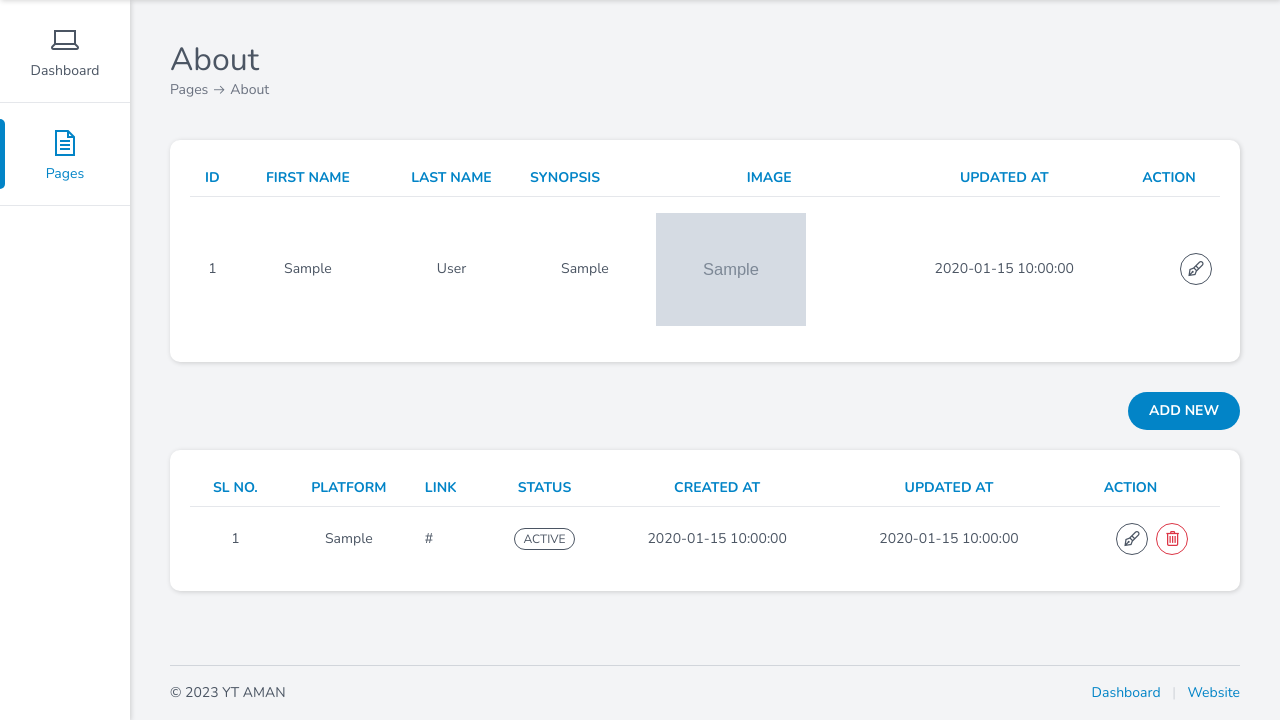
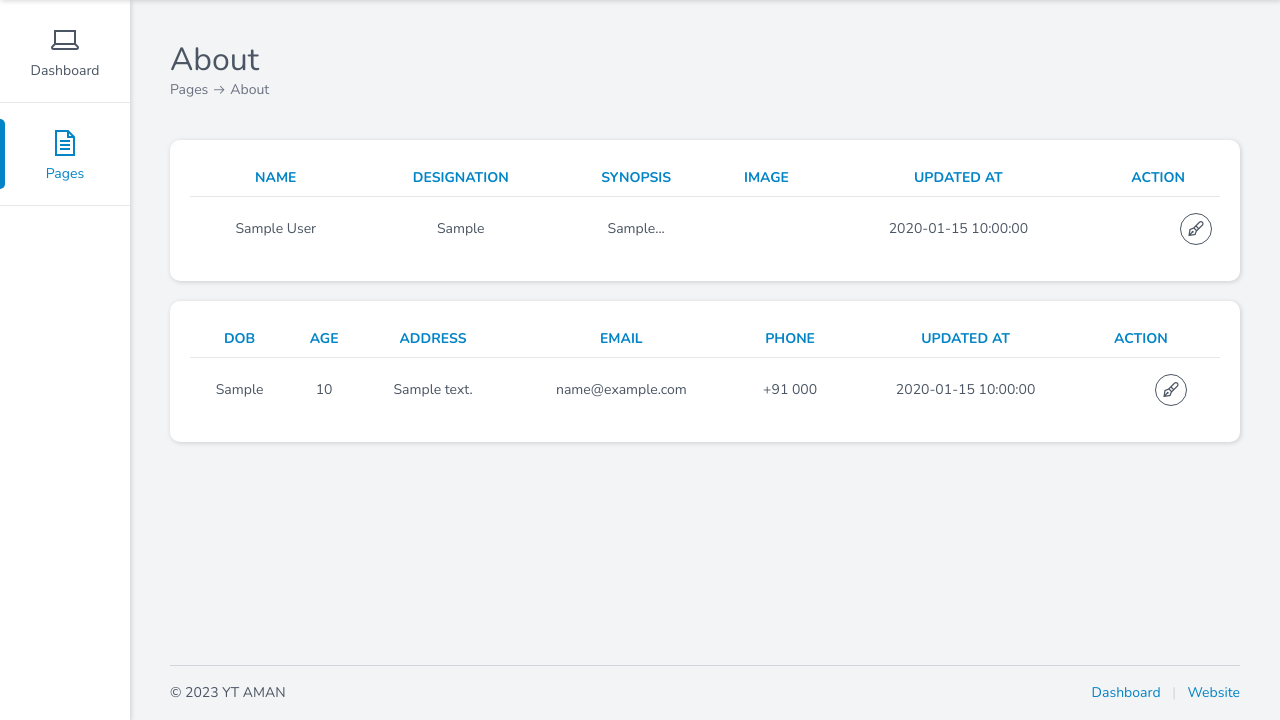
Before and after one commit to amanmukhi/PHP_projects, a PHP site: page /admin/about.php in a window 1280 px wide. Shown: the part 80-800 px from the top of the page. Run offline with PHP 8.4, Linux system fonts and the light colour scheme; the visitor is signed in with stand-in values (Sample User, id 1); tables that the repository leaves empty or names only in its code hold one stand-in row (values such as "Sample post"); grey boxes marked "Sample" are stand-in pictures; data that the repository does not hold is empty.

Commit message:
new changes

```diff
--- a/yt_aman/admin/about.php
+++ b/yt_aman/admin/about.php
@@ -31,8 +31,8 @@ include "auth.php";
     <style>
         #img_url {
             background: #ddd;
-            width: 170px;
-            height: 200px;
+            width: 125px;
+            height: auto;
             display: block;
         }
     </style>
@@ -62,6 +62,9 @@ include "auth.php";
         </section>
 
         <div style="margin-bottom: 20px;"></div>
+
+
+
         <!-- List -->
         <div class="card p-5">
             <div class="overflow-x-auto">
@@ -69,10 +72,10 @@ include "auth.php";
                     <thead>
                         <tr>
 
-                            <th class="text-center uppercase">Id</th>
-                            <th class="text-center uppercase">First Name</th>
-                            <th class="text-center uppercase">Last Name</th>
-                            <th class="ltr:text-left rtl:text-right uppercase">Synopsis</th>
+                            <!-- <th class="text-center uppercase">Id</th> -->
+                            <th class="text-center uppercase">Name</th>
+                            <th class="text-center uppercase">Designation</th>
+                            <th class="rtl:text-right uppercase">Synopsis</th>
                             <th class="text-center uppercase">Image</th>
                             <th class="text-center uppercase">Updated At</th>
                             <th class="text-center uppercase">Action</th>
@@ -82,11 +85,12 @@ include "auth.php";
                     <tbody>
                         <tr>
 
-                            <td class="text-center"><?= $id ?></td>
-                            <td class="text-center"><?= $fname ?></td>
-                            <td class="text-center"><?= $lname ?></td>
-                            <td class="text-center"><?= $synopsis ?></td>
-                            <td class="text-center"><img width="150px" src="../assets/img/slider/<?= $img_name ?>" alt="<?= $img_name ?>"></td>
+                            <!-- <td class="text-center"><?= $id ?></td> -->
+                            <td class="text-center"><?= $fname.' '.$lname ?></td>
+                            <td class="text-center"><?= $designation ?></td>
+                            <td class="text-center"><?php  echo substr($synopsis, 0,30).'...' ?></td>
+                            <td></td>
+                            <!-- <td class="text-center"><img width="100px" src="../assets/img/slider/<?= $img_name ?>" alt="<?= $img_name ?>"></td> -->
                             <td class="text-center"><?= $updated_at ?></td>
 
                             <!-- Action Button -->
@@ -97,14 +101,14 @@ include "auth.php";
                                     </a>
 
 
-                                    <!-- add new data -->
+                                    <!-- edit data -->
                                     <div id="edithomedata" class="modal" data-animations="fadeInDown, fadeOutUp">
                                         <div class="modal-dialog modal-dialog_centered max-w-2xl">
                                             <div class="modal-content">
                                                 <div class="modal-content">
                                                     <form method="post" action="action.php" enctype="multipart/form-data">
                                                         <div class="modal-header">
-                                                            <h2 class="modal-title">Edit Basic Details</h2>
+                                                            <h2 class="modal-title">Edit Data</h2>
                                                             <button type="button" class="close la la-times" data-dismiss="modal"></button>
                                                         </div>
                                                         <div class="modal-body">
@@ -113,6 +117,10 @@ include "auth.php";
                                                                 <div class="input-addon input-addon-prepend input-group-item">First and last name</div>
                                                                 <input name="fname" class="form-control input-group-item" value="<?= $fname; ?>" placeholder="<?= $fname; ?>">
                                                                 <input name="lname" class="form-control input-group-item" value="<?= $lname; ?>" placeholder="<?= $lname; ?>">
+                                                            </div>
+                                                            <div class="relative mt-5">
+                                                                <label class="label absolute block bg-input border border-border rounded top-0 ltr:ml-4 rtl:mr-4 px-2 font-heading" for="input-2">Designation</label>
+                                                                <input name="designation" class="form-control mt-2 pt-5" placeholder="<?= $designation; ?>" value="<?= $designation; ?>">
                                                             </div>
                                                             <div class="mt-3">
                                                                 <div class="mt-5">
@@ -139,7 +147,7 @@ include "auth.php";
                                                         <div class="modal-footer">
                                                             <div class="flex ltr:ml-auto rtl:mr-auto">
                                                                 <button type="button" class="btn btn_secondary uppercase" data-dismiss="modal">Close</button>
-                                                                <button type="submit" name="edit_home_BD" class="btn btn_primary ltr:ml-2 rtl:mr-2 uppercase">Save</button>
+                                                                <button type="submit" name="edit_about_1" class="btn btn_primary ltr:ml-2 rtl:mr-2 uppercase">Save</button>
                                                             </div>
                                                         </div>
                                                     </form>
@@ -157,55 +165,8 @@ include "auth.php";
             </div>
         </div>
 
-        <div style="margin-bottom: 30px;"></div>
+        <div style="margin-bottom: 20px;"></div>
 
-        <!-- Add social media -->
-        <div class="flex flex-wrap gap-2 items-center ltr:ml-auto rtl:mr-auto mt-5 lg:mt-0">
-            <div class="flex gap-x-2">
-                <!-- Add social media button -->
-                <button class="btn btn_primary uppercase" data-toggle="modal" data-target="#exampleModal">Add New</button>
-            </div>
-        </div>
-        <!-- Add social media -->
-        <div id="exampleModal" class="modal" data-animations="fadeInDown, fadeOutUp">
-            <div class="modal-dialog modal-dialog_centered max-w-2xl">
-                <div class="modal-content">
-                    <form method="post" action="action.php" enctype="multipart/form-data">
-                        <div class="modal-header">
-                            <h2 class="modal-title">Add Social Media</h2>
-                            <button type="button" class="close la la-times" data-dismiss="modal"></button>
-                        </div>
-                        <div class="modal-body">
-                            <div class="input-group mt-5">
-                                <div class="input-addon input-addon-prepend input-group-item">Platform : </div>
-                                <input name="platform" class="form-control input-group-item" placeholder="platform">
-                            </div>
-                            <div class="input-group mt-5">
-                                <div class="input-addon input-addon-prepend input-group-item">Link : </div>
-                                <input name="link" class="form-control input-group-item" placeholder="link">
-                            </div>
-                            <div class="mt-5">
-                                <label class="switch switch_outlined">
-                                    <input type="checkbox" name="status">
-                                    <span></span>
-                                    <span>Published </span>
-                                </label>
-                            </div>
-
-                        </div>
-                        <div class="modal-footer">
-
-                            <div class="flex ltr:ml-auto rtl:mr-auto">
-                                <button type="button" class="btn btn_secondary uppercase" data-dismiss="modal">Close</button>
-                                <button type="submit" name="add_home_SM" class="btn btn_primary ltr:ml-2 rtl:mr-2 uppercase">Save</button>
-                            </div>
-                        </div>
-                    </form>
-                </div>
-            </div>
-        </div>
-
-        <div style="margin-bottom: 20px;"></div>
         <!-- List -->
         <div class="card p-5">
             <div class="overflow-x-auto">
@@ -213,11 +174,11 @@ include "auth.php";
                     <thead>
                         <tr>
 
-                            <th class="text-center uppercase">Sl no.</th>
-                            <th class="text-center uppercase">Platform</th>
-                            <th class="ltr:text-left rtl:text-right uppercase">Link</th>
-                            <th class="text-center uppercase">Status</th>
-                            <th class="text-center uppercase">Created At</th>
+                            <th class="text-center uppercase">DOB</th>
+                            <th class="text-center uppercase">Age</th>
+                            <th class="text-center uppercase">Address</th>
+                            <th class="text-center uppercase">Email</th>
+                            <th class="text-center uppercase">Phone</th>
                             <th class="text-center uppercase">Updated At</th>
                             <th class="text-center uppercase">Action</th>
 
@@ -228,25 +189,18 @@ include "auth.php";
 
                         <?php
 
-                        $sql = "SELECT * FROM social_media";
+                        $sql = "SELECT * FROM user";
                         $res = mysqli_query($conn, $sql);
 
 
                         if (mysqli_num_rows($res) > 0) {
                             while ($row = mysqli_fetch_assoc($res)) { ?>
                                 <tr>
-                                    <td class="text-center"><?= $row['id']; ?></td>
-                                    <td class="text-center"><?= $row['platform']; ?></td>
-                                    <td><?= $row['link']; ?></td>
-                                    <td class="text-center">
-                                        <?php if ($row['status'] == 'active') { ?>
-                                            <div class="badge badge_outlined badge_secondary uppercase">Active</div>
-                                        <?php } else { ?>
-                                            <div class="badge badge_outlined badge_secondary uppercase">Inactive</div>
-                                        <?php }
-                                        ?>
-                                    </td>
-                                    <td class="text-center"><?= $row['created_at']; ?></td>
+                                    <td class="text-center"><?= $row['dob']; ?></td>
+                                    <td class="text-center"><?= $row['age']; ?></td>
+                                    <td class="text-center"><?= $row['address']; ?></td>
+                                    <td class="text-center"><?= $row['email']; ?></td>
+                                    <td class="text-center">+91 <?= $row['phone']; ?></td>
                                     <td class="text-center"><?= $row['updated_at']; ?></td>
                                     <td class="ltr:text-right rtl:text-left whitespace-nowrap">
                                         <div class="inline-flex ltr:ml-auto rtl:mr-auto">
@@ -261,18 +215,36 @@ include "auth.php";
                                                         <form method="post" action="action.php" enctype="multipart/form-data">
                                                             <input type="hidden" name="id" value="<?= $row['id']; ?>">
                                                             <div class="modal-header">
-                                                                <h2 class="modal-title">Edit Social Media</h2>
+                                                                <h2 class="modal-title">Edit Data</h2>
                                                                 <button type="button" class="close la la-times" data-dismiss="modal"></button>
                                                             </div>
                                                             <div class="modal-body">
+
                                                                 <div class="input-group mt-5">
-                                                                    <div class="input-addon input-addon-prepend input-group-item">Platform : </div>
-                                                                    <input name="platform" value="<?= $row['platform']; ?>" class="form-control input-group-item" placeholder="<?= $row['platform']; ?>">
+                                                                    <div class="input-addon input-addon-prepend input-group-item">DOB : </div>
+                                                                    <input name="dob" value="<?= $row['dob']; ?>" class="form-control input-group-item" placeholder="<?= $row['dob']; ?>">
                                                                 </div>
+
                                                                 <div class="input-group mt-5">
-                                                                    <div class="input-addon input-addon-prepend input-group-item">Link : </div>
-                                                                    <input name="link" value="<?= $row['link']; ?>" class="form-control input-group-item" placeholder="<?= $row['link']; ?>">
+                                                                    <div class="input-addon input-addon-prepend input-group-item">Age : </div>
+                                                                    <input name="age" value="<?= $row['age']; ?>" class="form-control input-group-item" placeholder="<?= $row['age']; ?>">
                                                                 </div>
+
+                                                                <div class="input-group mt-5">
+                                                                    <div class="input-addon input-addon-prepend input-group-item">Address : </div>
+                                                                    <input name="address" value="<?= $row['address']; ?>" class="form-control input-group-item" placeholder="<?= $row['address']; ?>">
+                                                                </div>
+
+                                                                <div class="input-group mt-5">
+                                                                    <div class="input-addon input-addon-prepend input-group-item">Email : </div>
+                                                                    <input name="email" value="<?= $row['email']; ?>" class="form-control input-group-item" placeholder="<?= $row['email']; ?>">
+                                                                </div>
+
+                                                                <div class="input-group mt-5">
+                                                                    <div class="input-addon input-addon-prepend input-group-item">Phone : </div>
+                                                                    <input name="phone" value="<?= $row['phone']; ?>" class="form-control input-group-item" placeholder="<?= $row['phone']; ?>">
+                                                                </div>
+
                                                                 <div class="mt-5">
                                                                     <label class="switch switch_outlined">
                                                                         <?php
@@ -295,16 +267,14 @@ include "auth.php";
 
                                                                 <div class="flex ltr:ml-auto rtl:mr-auto">
                                                                     <button type="button" class="btn btn_secondary uppercase" data-dismiss="modal">Close</button>
-                                                                    <button type="submit" name="edit_home_SM" class="btn btn_primary ltr:ml-2 rtl:mr-2 uppercase">Save</button>
+                                                                    <button type="submit" name="edit_about_2" class="btn btn_primary ltr:ml-2 rtl:mr-2 uppercase">Save</button>
                                                                 </div>
                                                             </div>
                                                         </form>
                                                     </div>
                                                 </div>
                                             </div>
-                                            <a href="action.php?id=<?= $row['id']; ?>" class="btn btn-icon btn_outlined btn_danger ltr:ml-2 rtl:mr-2">
-                                                <span class="la la-trash-alt"></span>
-                                            </a>
+
                                         </div>
                                     </td>
                                 </tr>
--- a/yt_aman/admin/home.php
+++ b/yt_aman/admin/home.php
@@ -97,7 +97,7 @@ include "auth.php";
                                     </a>
 
 
-                                    <!-- add new data -->
+                                    <!-- edit data -->
                                     <div id="edithomedata" class="modal" data-animations="fadeInDown, fadeOutUp">
                                         <div class="modal-dialog modal-dialog_centered max-w-2xl">
                                             <div class="modal-content">
--- a/yt_aman/admin/layouts/header.php
+++ b/yt_aman/admin/layouts/header.php
@@ -33,7 +33,7 @@
                 // *user data
                 $name = $fname . ' ' . $lname;
                 $short_name = substr($fname, 0, 1) . substr($lname, 0, 1);
-                $skill = $user['skill'];
+                $designation = $user['designation'];
                 $synopsis = $user['synopsis'];
                 $img_name = $user['img_name'];
                 $updated_at = $user['updated_at'];
--- a/yt_aman/sections/home.php
+++ b/yt_aman/sections/home.php
@@ -11,7 +11,7 @@ if (mysqli_num_rows($user_res) > 0) {
         // *user data
         $name = $fname . ' ' . $lname;
         $short_name = substr($fname, 0, 1) . substr($lname, 0, 1);
-        $skill = $user['skill'];
+        $designation = $user['designation'];
         $synopsis = $user['synopsis'];
         $img_name = $user['img_name'];
         $updated_at = $user['updated_at'];
```
Also changed, not shown: yt_aman/admin/action.php (+116 -0 lines).
